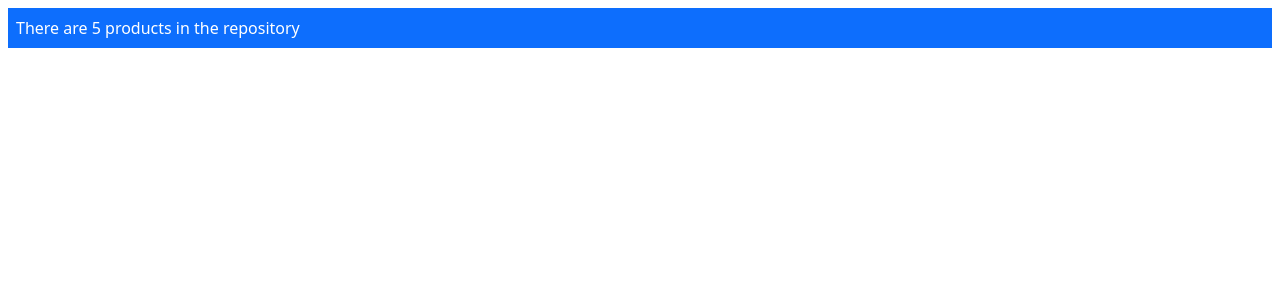
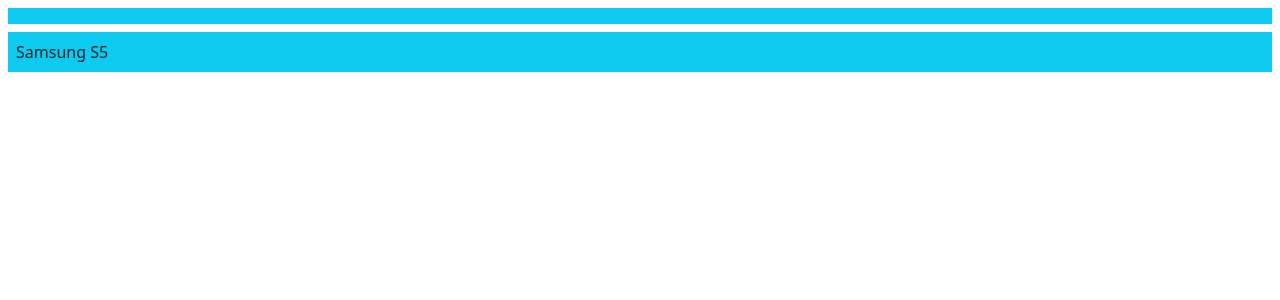
Before and after one commit to akgullberk/MyAngularBook, an Angular app in the folder example/: page / in a window 1280 px wide. Shown: the top 300 px of the page. Built offline with nearby package versions, Linux system fonts and the light colour scheme.

Commit message:
ngSwitch

```diff
--- a/example/src/app/components/product/product.component.html
+++ b/example/src/app/components/product/product.component.html
@@ -1,16 +1,13 @@
-<div *ngIf="model.getProducts().length > 0; then productList; else noProduct" >
-
+<div class="bg-info m-2 p-2" [ngSwitch] = "model.getProductCount()" >
+    <span *ngSwitchCase="0"> There are no products </span>
+    <span *ngSwitchCase="1"> There are 1 products </span>
+    <span *ngSwitchCase="2"> There are 2 products </span>
+    <span *ngSwitchCaseDefault> There are many products </span>
 </div>
 
-<ng-template #productList>
-    <div class="bg-primary text-white m-2 p-2">
-        There are {{model.getProducts().length}} products in the repository
-    </div>
-
-</ng-template>
-
-<ng-template #noProduct>
-    <div class="bg-primary text-white m-2 p-2">
-        There are no products in the repository
-    </div>
-</ng-template>
+<div class="bg-info m-2 p-2" [ngSwitch] = "model.getProductsById(1)!.name" >
+    <span *ngSwitchCase="productName"> Samsung S5 </span>
+    <span *ngSwitchCase="'Samsung S6'"> Samsung S6 </span>
+    <span *ngSwitchCase="'Samsung S7'"> Samsung S7 </span>
+    <span *ngSwitchCaseDefault> TOther Products </span>
+</div>
--- a/example/src/app/components/product/product.component.ts
+++ b/example/src/app/components/product/product.component.ts
@@ -14,5 +14,7 @@
 
   model: ProductRepository = new ProductRepository();
 
+  productName: string | undefined = this.model.getProductsById(1)?.name;
+
 
 }
--- a/example/src/app/datasources/datasource.model.ts
+++ b/example/src/app/datasources/datasource.model.ts
@@ -10,7 +10,6 @@
             new Product(3,"Samsung S7","iyi telefon","3.jpg",3000),
             new Product(4,"Samsung S8","iyi telefon","4.jpg",4000),
             new Product(5,"Samsung S9","iyi telefon","5.jpg",5000)
-
         );
     }
 
--- a/example/src/app/repositories/repository.model.ts
+++ b/example/src/app/repositories/repository.model.ts
@@ -16,8 +16,12 @@
         return this.products;
     }
 
-    getProductById(id: number): Product | undefined{ {
+    getProductsById(id: number): Product | undefined{ {
         return this.products.find(p => p.id == id);
     }
+    }
+
+    getProductCount(): number{
+        return this.products.length;
+    }
 }
-}
```
